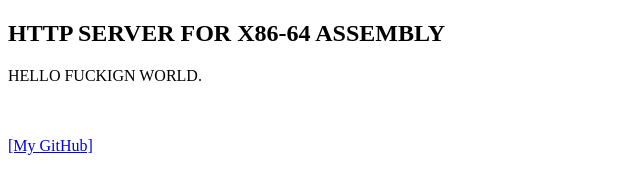
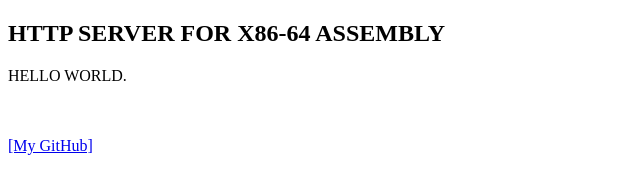
Before and after one commit to mahamaryam/basic-x86_64-http-server, a plain HTML site: page index.html in a window 1280 px wide. Shown: the full height of the page, 0-640 px from the left. Drawn offline with Linux system fonts and the light colour scheme.

Commit message:
Update index.html

```diff
--- a/index.html
+++ b/index.html
@@ -8,7 +8,7 @@
     </head>
     <body>
         <h2>HTTP SERVER FOR X86-64 ASSEMBLY</h2>
-        <p>HELLO FUCKIGN WORLD.</p>
+        <p>HELLO WORLD.</p>
         <br><br>
         <a href="https://github.com/mahamaryam">[My GitHub]</a>
     </body>
```
